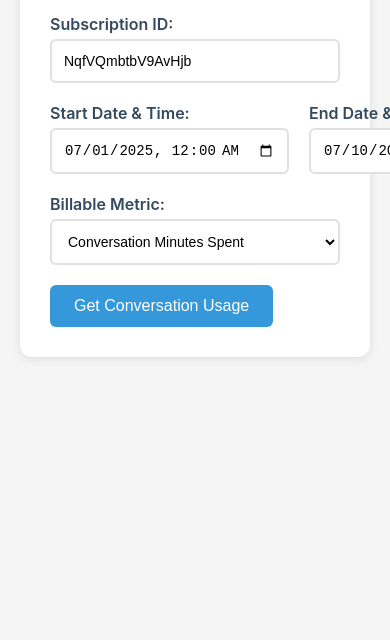
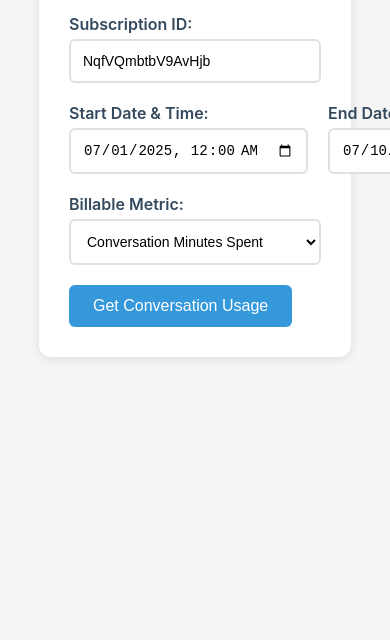
Before and after one commit to andy-tavus/x_orb_usage_viewer, a plain HTML site: page index.html in a window 390 px wide. Shown: the part 204-844 px from the top of the page. Drawn offline with Linux system fonts and the light colour scheme.

Commit message:
Update index.html to set body width to 80% for improved responsiveness

```diff
--- a/index.html
+++ b/index.html
@@ -7,7 +7,7 @@
     <style>
         body {
             font-family: -apple-system, BlinkMacSystemFont, 'Segoe UI', Roboto, sans-serif;
-            max-width: 1200px;
+            width: 80%;
             margin: 0 auto;
             padding: 20px;
             background-color: #f5f5f5;
```
